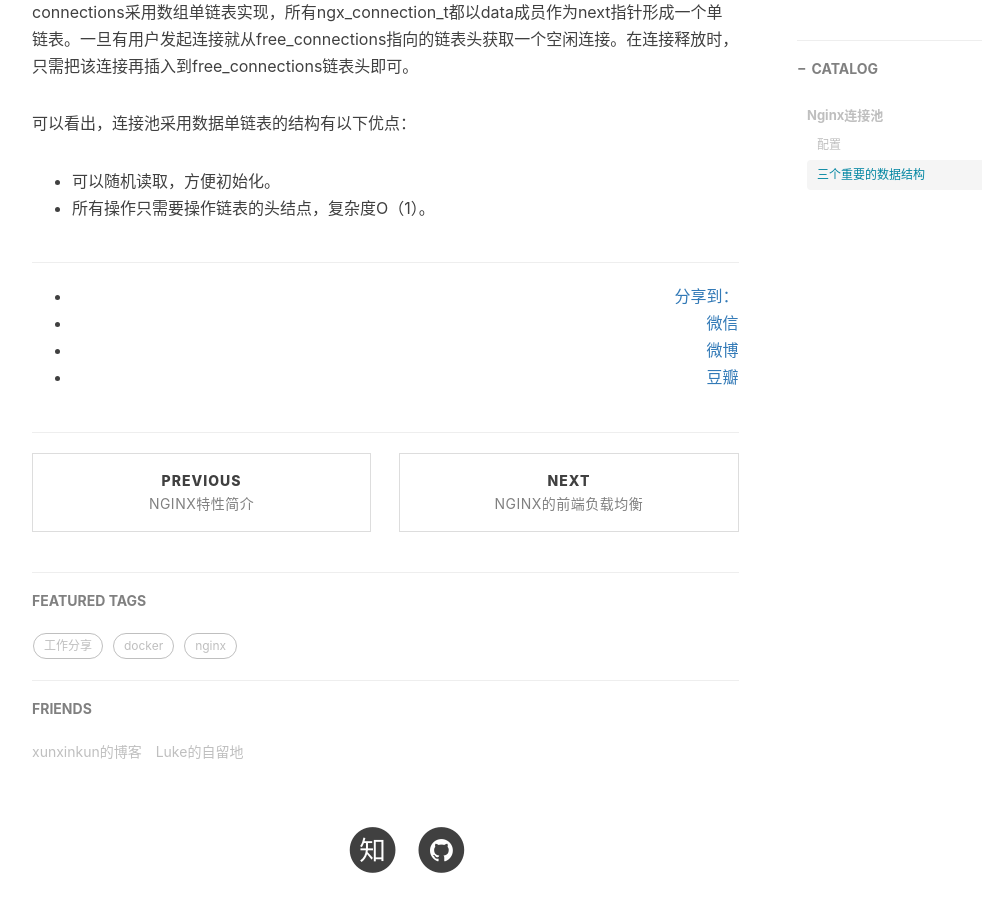
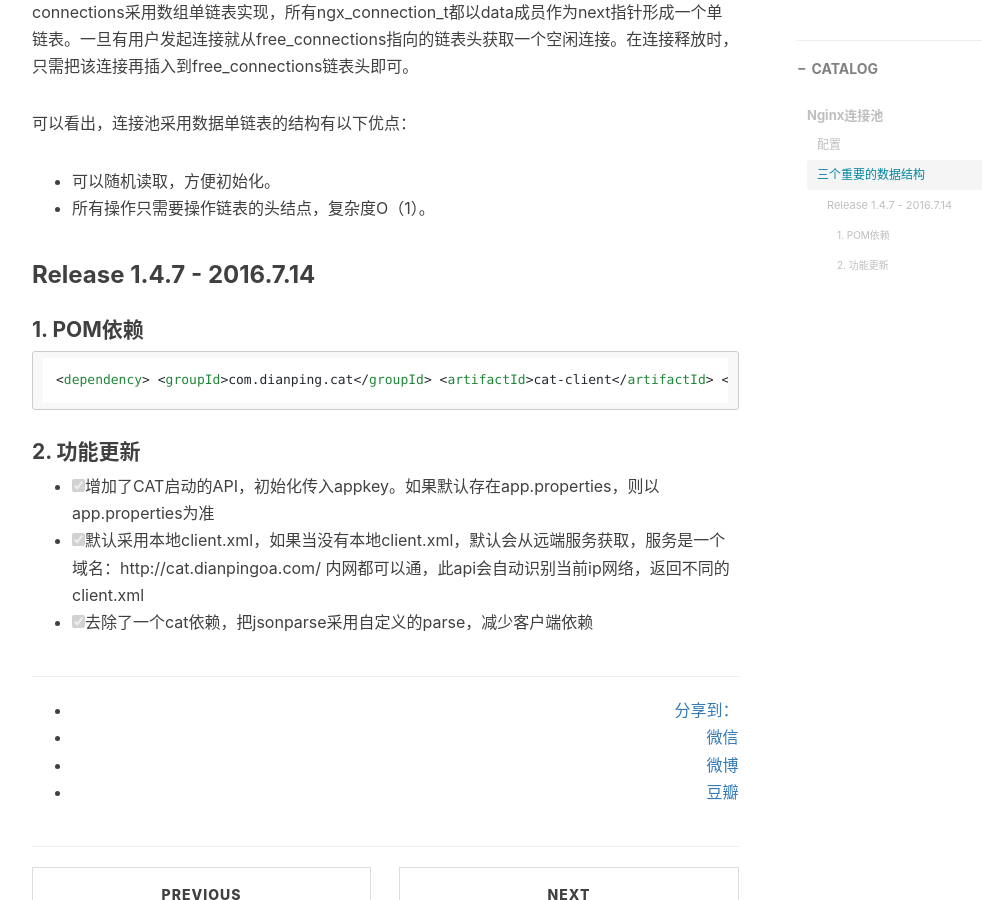
Before and after one commit to wangyapu/wangyapu.github.io, a Jekyll site: the page built from _posts/2016-05-20-nginx_connection_pool.md, in a window 1280 px wide and 900 px high, scrolled down 4902 px. Shown: the whole window, without its empty margins (233-1215 px from the left). Built offline with Jekyll 4.4.1, drawn with Linux system fonts in a browser that asks for light colours; nearby versions of some CDN libraries; comment, search, counter and statistics services are not loaded.

Commit message:
test checkbox

````diff
--- a/_posts/2016-05-20-nginx_connection_pool.md
+++ b/_posts/2016-05-20-nginx_connection_pool.md
@@ -202,3 +202,20 @@ connections采用数组单链表实现，所有ngx_connection_t都以data成员
 
 - 可以随机读取，方便初始化。
 - 所有操作只需要操作链表的头结点，复杂度O（1）。
+
+
+### **Release 1.4.7 - 2016.7.14**
+#### 1. POM依赖
+
+```xml
+<dependency>
+   <groupId>com.dianping.cat</groupId>
+   <artifactId>cat-client</artifactId>
+  <version>1.4.7</version>
+ </dependency>
+```
+#### 2. 功能更新
+
+- [x]   增加了CAT启动的API，初始化传入appkey。如果默认存在app.properties，则以app.properties为准
+- [x]   默认采用本地client.xml，如果当没有本地client.xml，默认会从远端服务获取，服务是一个域名：http://cat.dianpingoa.com/ 内网都可以通，此api会自动识别当前ip网络，返回不同的client.xml
+- [x]   去除了一个cat依赖，把jsonparse采用自定义的parse，减少客户端依赖
````
